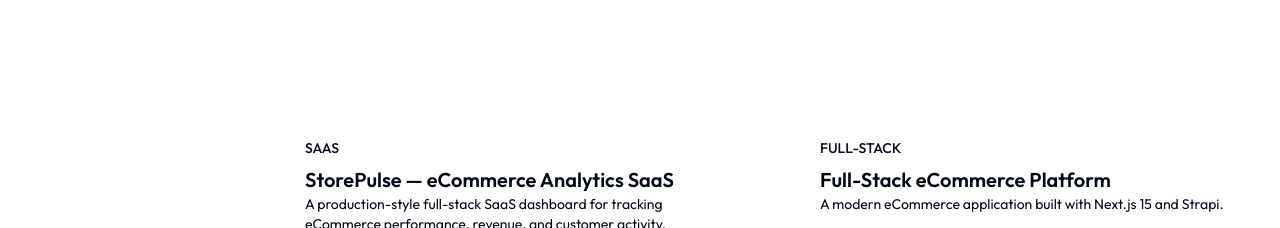
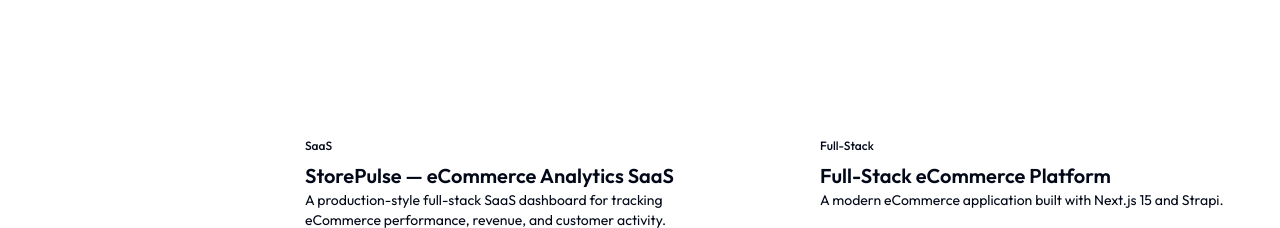
Before and after one commit to mariusherlea/marius-portfolio, a Next.js app: page / in a window 1280 px wide. Shown: the part 1520-1748 px from the top of the page. Built offline with nearby package versions, Linux system fonts and the light colour scheme; grey boxes are pictures that could not be loaded.

Commit message:
project category ref

```diff
--- a/components/ProjectCard.tsx
+++ b/components/ProjectCard.tsx
@@ -21,7 +21,7 @@
       </div>
 
       <div className="p-6">
-        <p className="mb-2 text-sm font-medium uppercase tracking-wide text-accent">
+        <p className="mb-2 text-xs font-medium text-white/60">
           {project.category}
         </p>
 
```
